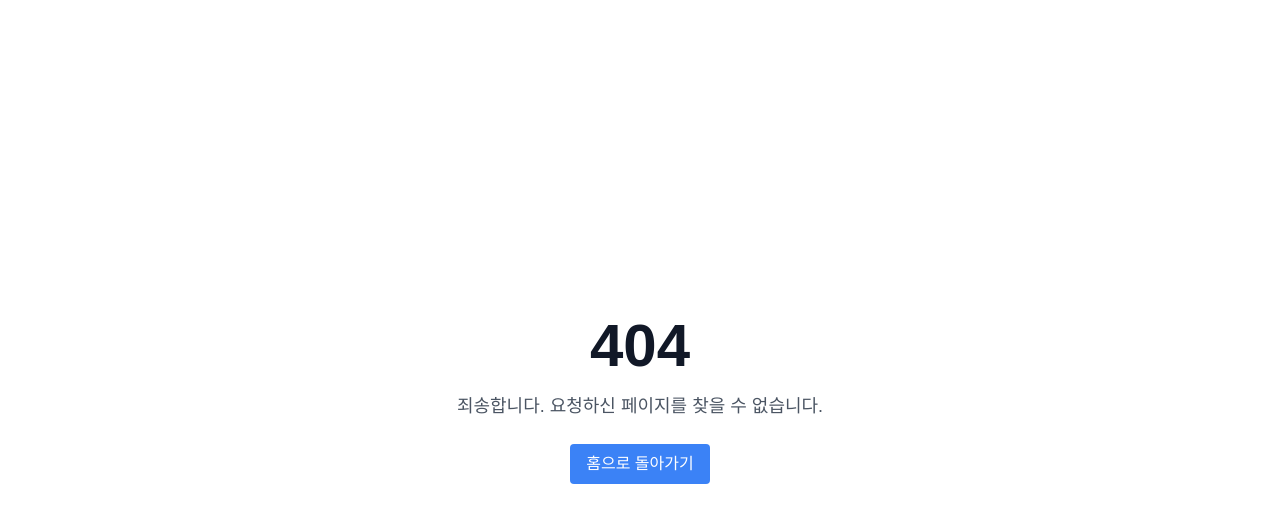
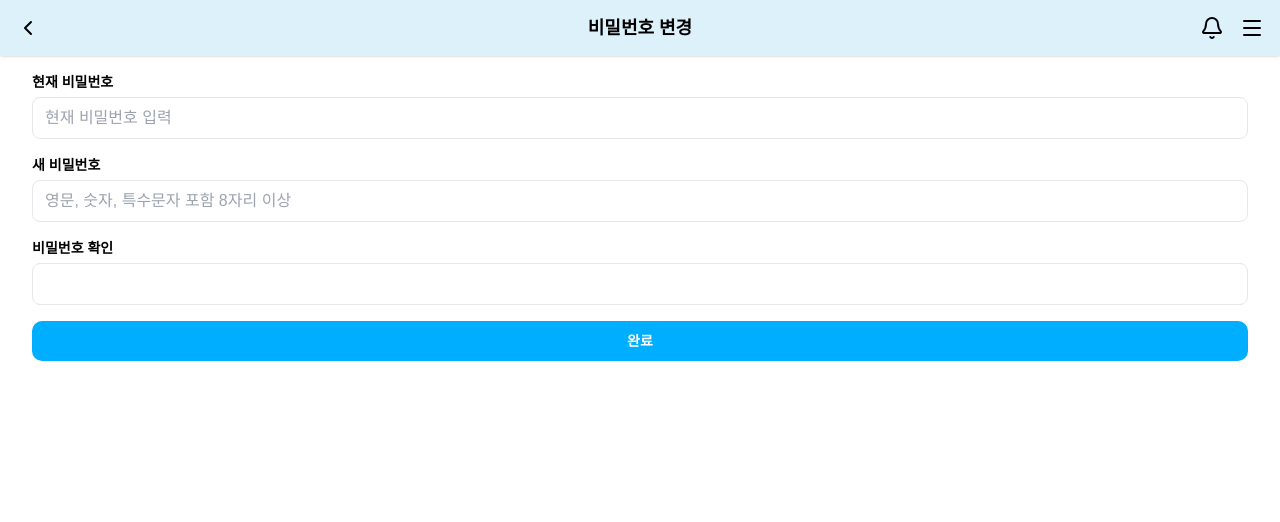
Before and after one commit to seonghoon1201/KB_FE, a Vue app: page /mypage/changepw in a window 1280 px wide. Before the commit this address had no page. Shown: the top 522 px of the page. Built offline with nearby package versions, Linux system fonts and the light colour scheme; a web font is replaced by a local one.

Commit message:
feature: add change password page 1st draft

```diff
--- /dev/null
+++ b/src/pages/mypage/ChangePassword.vue
@@ -0,0 +1,79 @@
+<template>
+    <div class="flex flex-col items-center min-h-screen bg-white text-center px-6">
+        <BackHeader title="비밀번호 변경" />
+
+        <form @submit.prevent="savePassword" class="m-4 p-2 mt-16 w-full">
+            <div class="mb-4 text-left w-full">
+                <label class="block font-semibold mb-1 text-[14px]">현재 비밀번호</label>
+                <input
+                    type="text"
+                    v-model='currentPassword'
+                    class="w-full border rounded-[8px] px-3 py-2"
+                    placeholder="현재 비밀번호 입력"
+                />
+            </div>
+
+            <div class="mb-4 text-left w-full">
+                <label class="block font-semibold mb-1 text-[14px]">새 비밀번호</label>
+                <input
+                    type="password"
+                    v-model="newPassword"
+                    class="w-full border rounded-[8px] px-3 py-2"
+                    placeholder="영문, 숫자, 특수문자 포함 8자리 이상"
+                />
+            </div>
+
+            <div class="mb-4 text-left w-full">
+                <label class="block font-semibold mb-1 text-[14px]">비밀번호 확인</label>
+                <input
+                    type="password"
+                    v-model="confirmPassword"
+                    class="w-full border rounded-[8px] px-3 py-2"
+                />
+            </div>
+
+            <PrimaryButton>완료</PrimaryButton>
+        </form>
+    </div>
+</template>
+<script setup>
+import BackHeader from '@/components/common/BackHeader.vue'
+import { useRouter } from 'vue-router'
+import PrimaryButton from '@/components/common/PrimaryButton.vue'
+import { ref } from 'vue'
+
+const router = useRouter()
+
+const currentPassword = ref('')
+const newPassword = ref('')
+const confirmPassword = ref('')
+
+
+
+const savePassword = () => {
+  if (!currentPassword.value || !newPassword.value || !confirmPassword.value) {
+    alert('모든 항목을 입력해주세요.')
+    return
+  }
+
+  // 비밀번호 유효성 체크: 8자리 이상, 영문+숫자+특수문자 포함
+  const pwRegex = /^(?=.*[A-Za-z])(?=.*\d)(?=.*[@$!%*#?&])[A-Za-z\d@$!%*#?&]{8,}$/
+  if (!pwRegex.test(newPassword.value)) {
+    alert('비밀번호는 영문, 숫자, 특수문자를 포함한 8자리 이상이어야 합니다.')
+    return
+  }
+
+  if (newPassword.value !== confirmPassword.value) {
+    alert('새 비밀번호와 확인 비밀번호가 일치하지 않습니다.')
+    return
+  }
+
+  // TODO: 실제 비밀번호 변경 API 호출
+  alert('비밀번호가 성공적으로 변경되었습니다!')
+  navigateTo('/mypage')
+}
+
+const navigateTo = (path) => {
+    router.push(path)
+}
+</script>
--- a/src/pages/mypage/EditProfile.vue
+++ b/src/pages/mypage/EditProfile.vue
@@ -45,7 +45,9 @@
             </div>
 
             <div class="mb-4 text-left w-full">
-                <label class="block font-semibold mb-1 text-[14px]">거주지(주민등록 상 거주지)</label>
+                <label class="block font-semibold mb-1 text-[14px]"
+                    >거주지(주민등록 상 거주지)</label
+                >
                 <div
                     class="address-input w-full border rounded-[8px] px-3 py-2 flex justify-between"
                 >
@@ -54,17 +56,17 @@
                 </div>
             </div>
 
-            <div class="password-change mt-8 mb-8 flex justify-center ">
+            <div class="password-change mt-8 mb-8 flex justify-center">
                 <button
                     type="button"
-                    @click="changePassword"
+                    @click="navigateTo('/mypage/changepw')"
                     class="flex items-center gap-2 text-sm text-gray-600"
                 >
                     <SquarePen /> 비밀번호 변경
                 </button>
             </div>
 
-            <PrimaryButton >저장</PrimaryButton>
+            <PrimaryButton>저장</PrimaryButton>
         </form>
     </div>
 </template>
@@ -74,6 +76,8 @@ import { useRouter } from 'vue-router'
 import { reactive } from 'vue'
 import PrimaryButton from '@/components/common/PrimaryButton.vue'
 import { SquarePen } from 'lucide-vue-next'
+
+const router = useRouter()
 
 const profile = reactive({
     name: '김제비',
@@ -94,4 +98,7 @@ const changePassword = () => {
 const saveProfile = () => {
     alert('저장되었습니다!')
 }
+const navigateTo = (path) => {
+    router.push(path)
+}
 </script>
--- a/src/pages/mypage/Notice.vue
+++ b/src/pages/mypage/Notice.vue
@@ -1,6 +1,3 @@
-<<<<<<< HEAD
-<!-- 공지사항 페이지 -->
-=======
 <!-- 공지사항 페이지 --><template>
   <div class="flex flex-col items-center justify-center min-h-screen bg-white text-center px-6">
     <h1 class="text-xl font-semibold text-gray-800 mb-2">[페이지 이름]</h1>
@@ -11,4 +8,3 @@
 <script setup>
 // 아직 구현할 기능 없음
 </script>
->>>>>>> upstream/main
--- a/src/router/index.js
+++ b/src/router/index.js
@@ -30,6 +30,7 @@ import BankComplete from '@/pages/account/BankComplete.vue'
 import NotFound from '@/pages/error/NotFound.vue'
 import Mypage from '@/pages/mypage/Mypage.vue'
 import MyPreference from '@/pages/mypage/MyPreference.vue'
+import ChangePassword from '@/pages/mypage/ChangePassword.vue'
 
 const routes = [
     // ✅ 모든 페이지를 평면 구조로 처리
@@ -46,7 +47,8 @@ const routes = [
     { path: '/chatbot', name: 'Chatbot', component: Chatbot }, // 챗봇
 
     { path: '/mypage', name: 'Mypage', component: Mypage }, //마이페이지
-    { path: '/mypage/mypreferences', name: 'MyPreference', component: MyPreference },
+    { path: '/mypage/changepw', name: 'ChangePassword', component: ChangePassword },
+    { path: '/mypage/mypreferences', name: 'MyPreference', component: MyPreference }, // 선호 정보 저장 페이지
     { path: '/mypage/edit', name: 'EditProfile', component: EditProfile }, // 프로필 편집
     { path: '/mypage/notice', name: 'Notice', component: Notice }, // FAQ(공지사항) 페이지
     { path: '/mypage/terms', name: 'Terms', component: Terms }, // 약관 페이지
```
